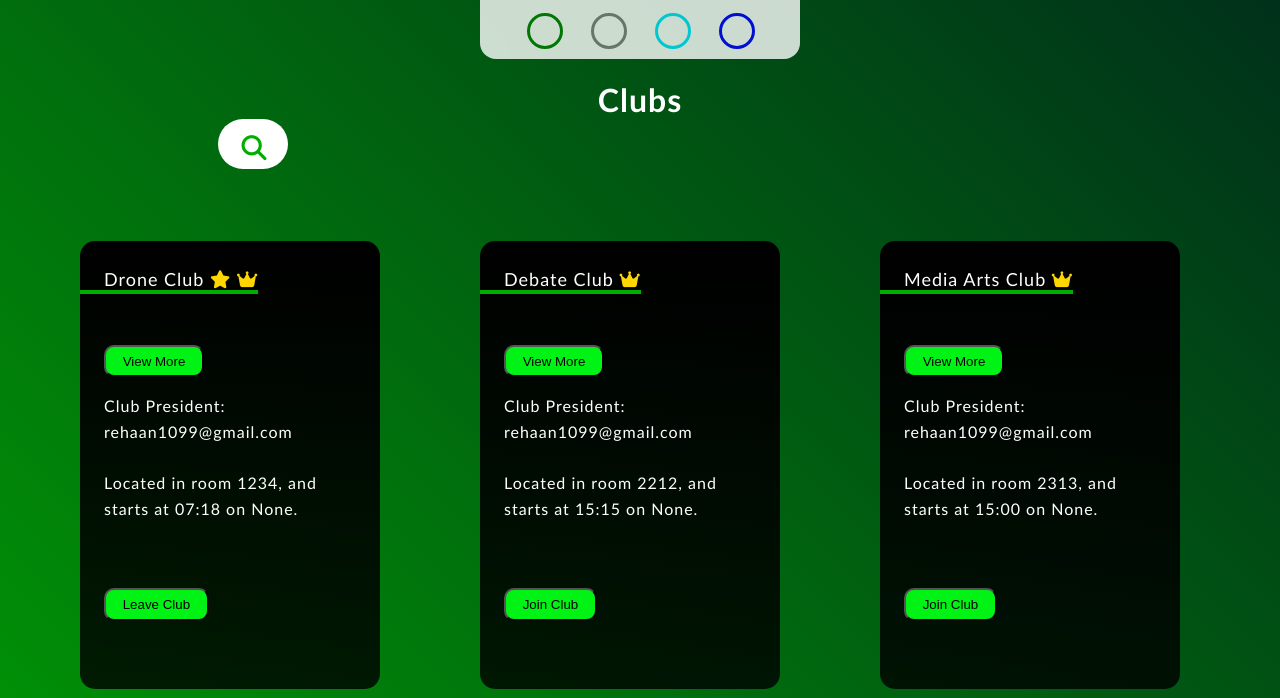
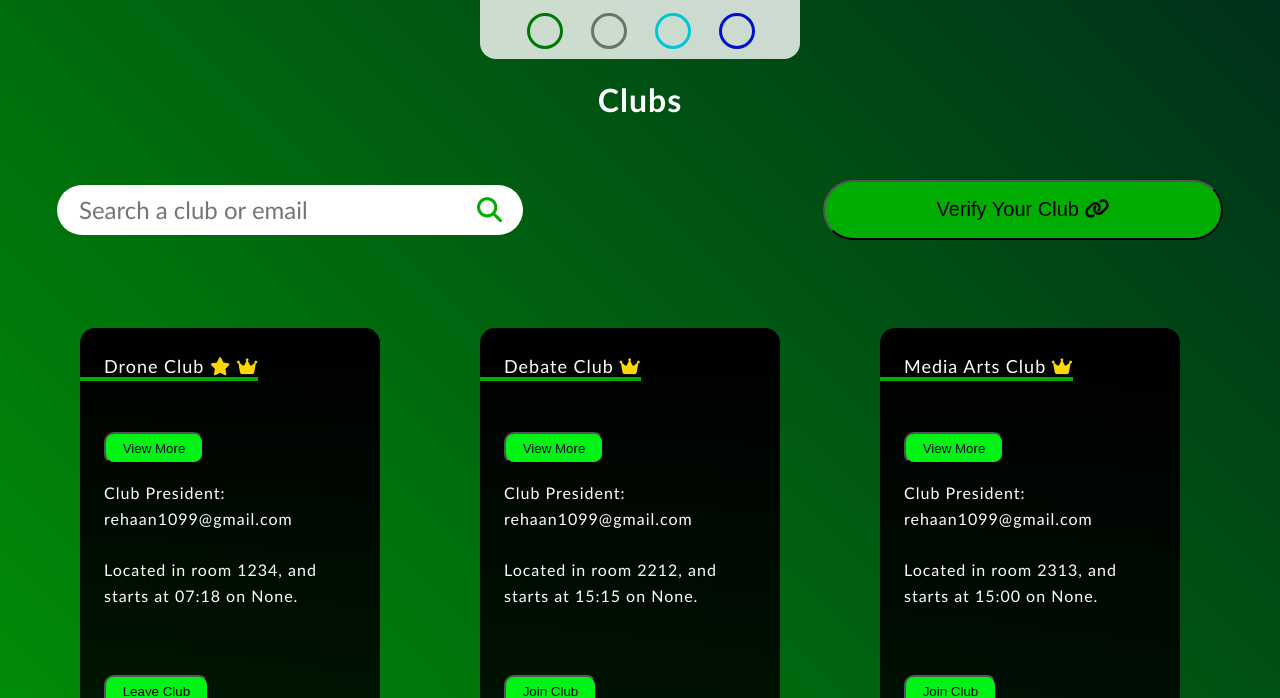
Before and after one commit to Rehaan12345/clubfinder, a Flask app: page / in a window 1280 px wide. Shown: the part 82-780 px from the top of the page. Run offline with Flask 3, Linux system fonts and the light colour scheme; a user stored in the database is signed in; some libraries are stand-ins or nearby versions.

Commit message:
Moved verify club, made sure current user is advisor. Still needs work

```diff
--- a/website/auth.py
+++ b/website/auth.py
@@ -32,6 +32,10 @@ def signup():
         username = request.form.get("username")
         password = request.form.get("password")
         confirm_password = request.form.get("confirm-password")
+        role = "Member"
+        if email[0].isnumeric():
+            role = "Member"
+        else: role = "Advisor"
 
         # Makes sure two users don't use the same email address:
         user = User.query.filter_by(email=email).first()
@@ -44,7 +48,7 @@ def signup():
         elif len(password) < 7:
             flash("Your password must be greater than 6 characters!", category="error")
         else:
-            new_user = User(email=email, password=generate_password_hash(password, method="sha256"), is_leader=False, role="Member")
+            new_user = User(email=email, password=generate_password_hash(password, method="sha256"), is_leader=False, role=role)
             db.session.add(new_user)
             db.session.commit()
             login_user(new_user, remember=True)
--- a/website/static/index.js
+++ b/website/static/index.js
@@ -443,3 +443,9 @@ document.addEventListener("DOMContentLoaded", () => {
     })
 
 })
+
+// ********** Animate on load script: ********** //
+$(window).on("load", () => {
+    $(".loader").fadeOut(1000);
+    $(".content").fadein(1000);
+})
--- a/website/static/style.css
+++ b/website/static/style.css
@@ -1044,10 +1073,19 @@ form .button input:hover {
 }
 
 /********** Search Bar Styling: **********/
+.homescreennavcontainer {
+    display: flex;
+    justify-content: center;
+    gap: 300px;
+    width: 100%;
+    max-width: 100%;
+    align-items: center;
+}
+
 .searchwrapperwrapper {
     display: grid;
     justify-content: left;
-    margin-left: 17%;
+    /* margin-left: 17%; */
 }
 
 .searchwrapper {
@@ -1067,13 +1105,13 @@ form .button input:hover {
 }
 
 .searchwrapper input {
-    width: 0;
+    width: 400px;
     outline: none;
     border: none;
     font-weight: 500;
     transition: 0.5s;
     background: transparent;
-    font-size: 1rem;
+    font-size: 1.5rem;
     font-family: var(--fontfamily);
 }
 
@@ -1234,6 +1272,25 @@ form .button input:hover {
     width: 700px;
     height: 500px;
     max-width: 80%;
+    top: 0;
+    left: 0;
+    transform: translate(-1%, 30%);
+}
+
+.connectclubbutton {
+    text-decoration: none;
+    border-radius: 30px;
+    padding: 15px;
+    background-color: var(--bg1);
+    width: 400px;
+    height: 60px;
+}
+
+#connecttoclubbutton {
+    text-decoration: none;
+    color: black;
+    font: var(--fontfamily);
+    font-size: 20px;
 }
 
 .connecttoclubtitle {
--- a/website/templates/layout.html
+++ b/website/templates/layout.html
@@ -12,6 +12,11 @@
     <title> {% block title %}Clubs!{% endblock %} </title>
 </head>
     <body>
+
+        <!-- Loading Screen: -->
+        <!-- <div class="loader">
+            <div></div>
+        </div> -->
 
         <!-- Main Nav Bar: -->
         <nav class="mainnav" id="mainnav">
@@ -35,7 +40,6 @@
                         <div class="dropdownmenu">
                             <div class="dropdownlinks">
                                 <a href="#" class="navlink" id="loggedinas">{{ current_user.email }} <i class="fa-regular fa-id-badge"></i></a>
-                                <!-- <a href="#" class="navlink" id="connecttoclubbutton">Connect to Club <i class="fa-solid fa-link"></i></a> -->
                                 <a class="navlink" href="/createaclub">Create a Club <i class="fa-solid fa-pencil"></i></a>
                                 <a href="/admin" class="navlink">Admin Dashboard <i class="fa-solid fa-table-columns"></i></a>
                                 <a href="https://github.com/Rehaan12345/clubfinder" class="navlink" target="_blank">View Github <i class="fa-solid fa-arrow-up-right-from-square"></i></a>
@@ -49,20 +53,6 @@
                 {% endif %}
             </ul>
         </nav>
-
-        <!-- Connect to club modal: -->
-        <dialog class="connecttoclub" id="connecttoclubmodal">
-            <div class="connecttoclubtitle">
-                <div class="header"><h1>Enter Club Password</h1></div>
-                <button data-close-button id="clubclosebutton" class="clubclosebutton">&times;</button>
-            </div>
-            <div class="connecttoclubinputbox">
-                <form method="POST">
-                    <input class="connecttoclubinput" type="number" name="connecttoclubnumber">
-                    <input class="connecttoclubinput" id="connecttoclubsubmit" type="submit" value="Enter">
-                </form>
-            </div>
-        </dialog>
 
         <form class="colorpicker" action="">
             <fieldset>
@@ -103,22 +93,41 @@
         {% block body %}
 
             <h1 id="main1">
-                <center>Clubs <br>
+                <center>Clubs <br><br>
+                </center>
+                </h1>
 
                 <!-- Search Bar: -->
+                <div class="homescreennavcontainer">
                     <div class="searchwrapperwrapper">
                         <div class="searchwrapper">
                             <!-- <label for="search">Search Clubs</label> -->
-                        <input type="search" id="search" name="q" placeholder="Club or Email" hx-get="/search" hx-trigger="keyup changed delay:500ms" hx-target=".maincontainer">
+                            <input type="search" id="search" name="q" placeholder="Search a club or email" hx-get="/search" hx-trigger="keyup changed delay:500ms" hx-target=".maincontainer">
                             <a href="#">
                                 <i class="fas fa-search"></i>
                             </a>
                         </div>
                     </div>
+                    <button class="connectclubbutton"><a href="#" class="navlink" id="connecttoclubbutton">Verify Your Club <i class="fa-solid fa-link"></i></a></button>
+                </div>
+
+                <br><br>
+
+                <!-- Connect to club modal: -->
+                <dialog class="connecttoclub" id="connecttoclubmodal">
+                    <div class="connecttoclubtitle">
+                        <div class="header"><h1>Enter Club Password</h1></div>
+                        <button data-close-button id="clubclosebutton" class="clubclosebutton">&times;</button>
+                    </div>
+                    <div class="connecttoclubinputbox">
+                        <form method="POST">
+                            <input class="connecttoclubinput" type="number" name="connecttoclubnumber" required>
+                            <input class="connecttoclubinput" id="connecttoclubsubmit" type="submit" value="Enter">
+                        </form>
+                    </div>
+                </dialog>
 
                 <!-- ______________________________________________________________ -->
-            </center>
-            </h1>
 
             <!-- Filter By Buttons:
             <div class="homemenu">
--- a/website/views.py
+++ b/website/views.py
@@ -76,16 +76,22 @@ def home():
         for club in clubs:
             print(club.secret_password)
         print(club_password)
+
         if Club.query.filter_by(secret_password=club_password).first():
-            club_found = Club.query.filter_by(secret_password=club_password).first()
-            print(club_found)
-            flash("Club successfully found!", "success")
-            print(club_found.members)
-            current_user.is_leader = True
-            return render_template("clubdashboard.html", club_info=Club.query.all(), user_info=User.query.all(), user=current_user)
+            if current_user.role == "Advisor":
+                club_found = Club.query.filter_by(secret_password=club_password).first()
+                print(club_found)
+                flash("Club successfully found!", "success")
+                print(club_found.members)
+                current_user.is_leader = True
+                return render_template("clubdashboard.html", club_info=Club.query.all(), user_info=User.query.all(), user=current_user)
+            else:
+                print("Current user is not an advisor.")
+                flash("Your advisor has to verify your club's code before you can!", "error")
         else:
             flash("No club found with matching code!", "error")
             print("None found")
+
 
     # Filter By Buttons Functionality:
     filterby = request.args.get("filterby")
@@ -167,6 +173,9 @@ def createaclub():
         room_number = request.form.get("roomnumber")
         start_time = request.form.get("clubstarttime")
         description = request.form.get("clubdescription")
+        # Making the random password:
+        secret_password = random.randint(100, 1000000)
+        print(f"Secret password: {secret_password}")
         club_days = request.form.get("clubDays")
         print(f"Days selected: {club_days}")
         senderemail = "crlsclubfinder@gmail.com"
@@ -187,6 +196,10 @@ Room Number: {room_number}
 Start Time: {start_time}
 Description: {description}
 Club Meetings: {club_days}
+
+CODE: {secret_password}
+Go to clubfinder.com, create an account, and hit "Verify Your Club," and type in your club's code. If the code works, your club is all set, and you can give this code to your club's president and vicepresidents. DO NOT GIVE THIS CODE TO CLUB MEMBERS.
+If this code doesn't work, please make sure you're logged in with the same email that you received this email on. You should be the only one able to use this code at first. Once you use it once, your club's presidents and vide presidents can use it after you. If the code still doesn't work, please email 25ranjaria@cpsd.us for technical assitance.
 
 Thank you!
 ClubFinder
@@ -230,9 +243,6 @@ ClubFinder
         # elif not vpemail3:
         flash(f"Email {vicepresident_email3} not found, make sure their account has been created.", category="error")
         # else:
-        # Making the random password:
-        secret_password = random.randint(100, 1000000)
-        print(f"Secret password: {secret_password}")
         new_club = Club(club_name=club_name, president_email=president_email, vicepresident_email1=vicepresident_email1, vicepresident_email2=vicepresident_email2, vicepresident_email3=vicepresident_email3, advisor_email=advisor_email, room_number=room_number, start_time=start_time, description=description, secret_password=secret_password, club_day=club_days)
         print(f"New Club Name: {new_club.club_name}, President: {new_club.president_email}, VP1: {new_club.vicepresident_email1}, VP2: {new_club.vicepresident_email2}, VP3: {new_club.vicepresident_email3}, Advisor: {new_club.advisor_email}, Room Number: {new_club.room_number}, Start Time: {new_club.start_time}, Description: {new_club.description}, Club Day(s): {new_club.club_day}")
         db.session.add(new_club)
```
Also changed, not shown: other parts of website/static/style.css (+29 -0 lines), instance/database.db. Lines whose indentation alone changed are shown as unchanged.
